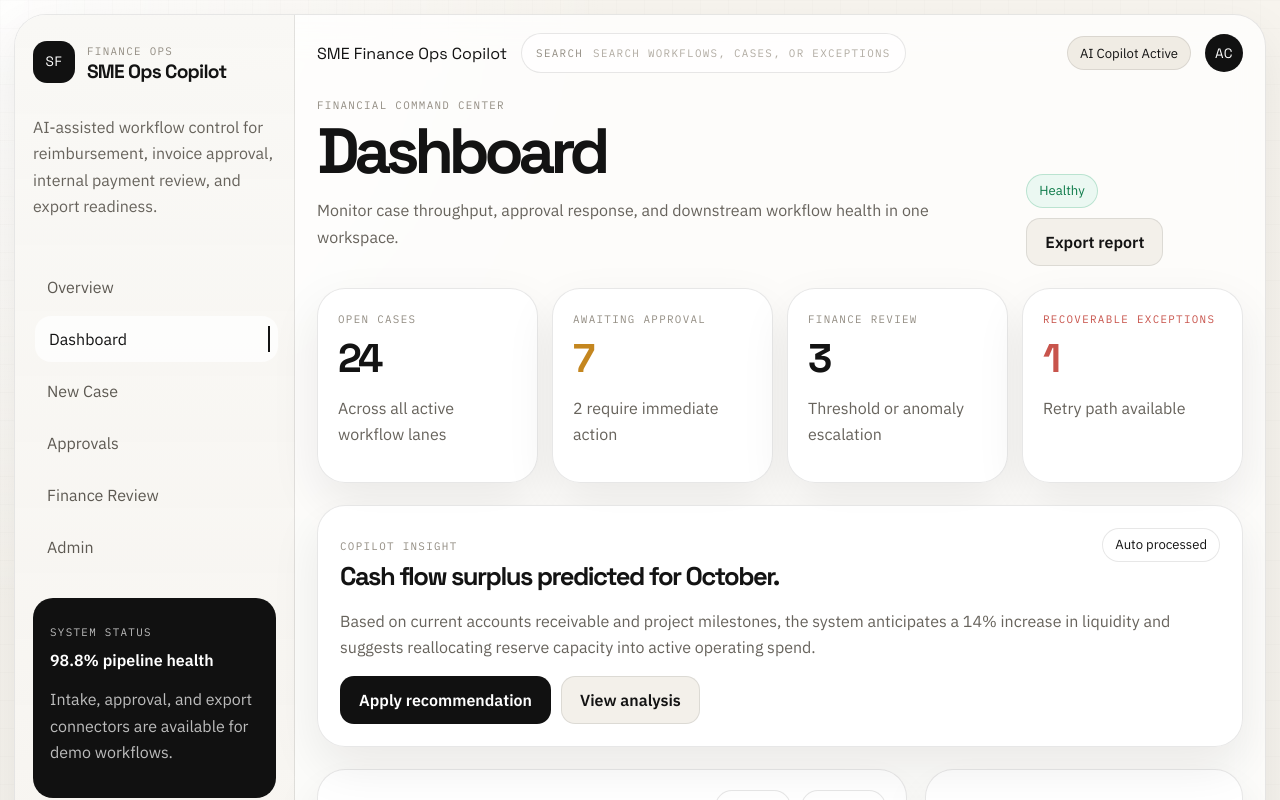
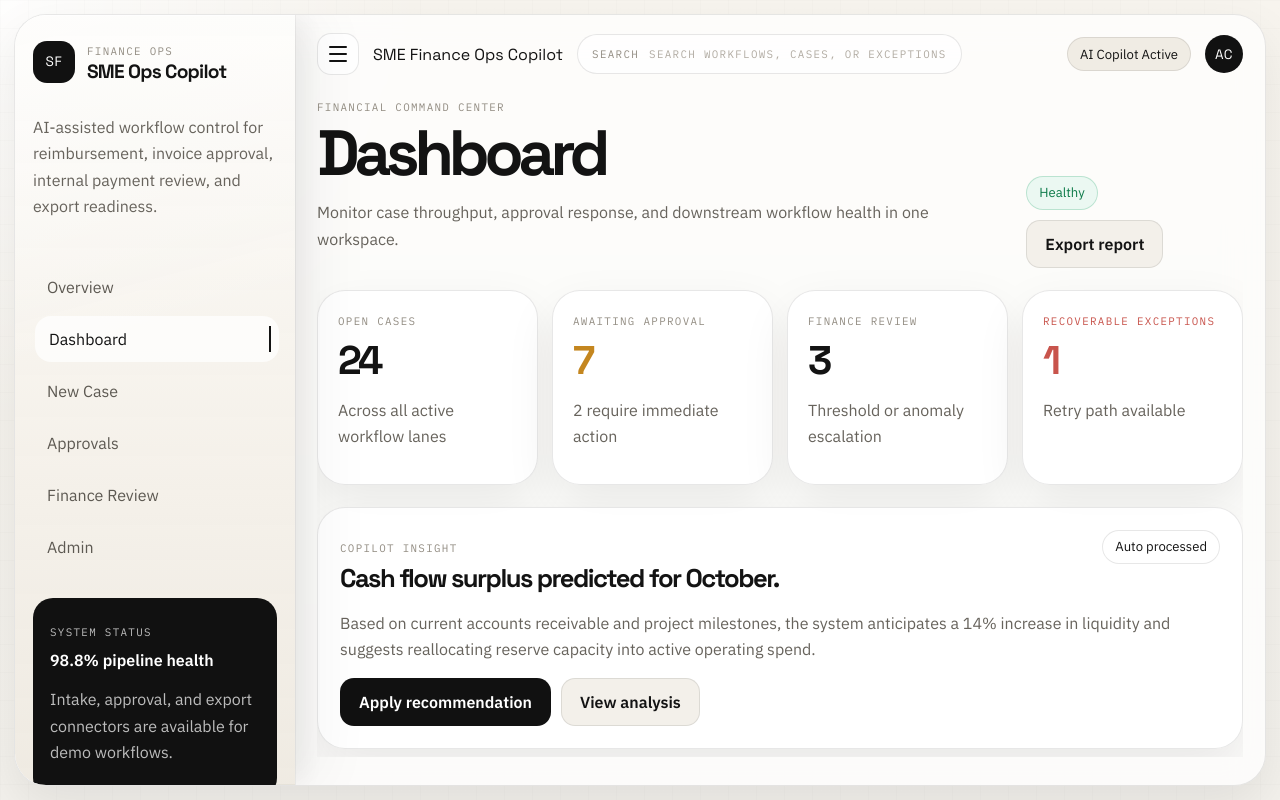
Before and after one commit to Qyang04/Team-Cincai, a Next.js app in the folder apps/web/: page /dashboard in a window 1280 px wide. Shown: the top 800 px of the page. Built offline with nearby package versions, Linux system fonts and the light colour scheme.

Commit message:
feat: implement sidebar

```diff
--- /dev/null
+++ b/apps/web/app/components/app-shell.tsx
@@ -0,0 +1,52 @@
+"use client";
+
+import { useId, useState, type ReactNode } from "react";
+
+type AppShellProps = {
+  sidebar: ReactNode;
+  children: ReactNode;
+};
+
+export function AppShell({ sidebar, children }: AppShellProps) {
+  const [sidebarOpen, setSidebarOpen] = useState(true);
+  const sidebarRegionId = useId();
+
+  return (
+    <div className={`app-shell${sidebarOpen ? "" : " app-shell--sidebar-collapsed"}`}>
+      <div className="app-sidebar-column" id={sidebarRegionId}>
+        {sidebar}
+      </div>
+      <main className="app-main">
+        <div className="topbar">
+          <div className="topbar-search">
+            <button
+              type="button"
+              className="sidebar-toggle"
+              aria-label={sidebarOpen ? "Hide navigation" : "Show navigation"}
+              aria-expanded={sidebarOpen}
+              aria-controls={sidebarRegionId}
+              onClick={() => setSidebarOpen((open) => !open)}
+              suppressHydrationWarning
+            >
+              <span className="sidebar-toggle-icon" aria-hidden>
+                <span />
+                <span />
+                <span />
+              </span>
+            </button>
+            <span className="topbar-label">SME Finance Ops Copilot</span>
+            <div className="search-shell">
+              <span className="search-icon">Search</span>
+              <span className="search-placeholder">Search workflows, cases, or exceptions</span>
+            </div>
+          </div>
+          <div className="topbar-actions">
+            <span className="topbar-chip">AI Copilot Active</span>
+            <span className="avatar-badge">AC</span>
+          </div>
+        </div>
+        <div className="app-main-scroll">{children}</div>
+      </main>
+    </div>
+  );
+}
--- /dev/null
+++ b/apps/web/app/components/app-sidebar.tsx
@@ -0,0 +1,35 @@
+import Link from "next/link";
+import { ShellNav } from "../shell-nav";
+import { PRIMARY_NAV_ITEMS } from "./nav-config";
+
+export function AppSidebar() {
+  return (
+    <aside className="app-rail app-sidebar" aria-label="Primary navigation">
+      <div className="rail-top">
+        <Link href="/" className="brand-lockup">
+          <span className="brand-mark">SF</span>
+          <div>
+            <span className="brand-kicker">Finance Ops</span>
+            <strong>SME Ops Copilot</strong>
+          </div>
+        </Link>
+        <p className="rail-copy">
+          AI-assisted workflow control for reimbursement, invoice approval, internal payment review, and export readiness.
+        </p>
+      </div>
+
+      <ShellNav navItems={PRIMARY_NAV_ITEMS} />
+
+      <div className="rail-footer">
+        <div className="rail-card rail-card-dark">
+          <p className="rail-label">System status</p>
+          <strong>98.8% pipeline health</strong>
+          <p className="muted">Intake, approval, and export connectors are available for demo workflows.</p>
+        </div>
+        <Link href="/cases/new" className="button-primary button-block">
+          New Case
+        </Link>
+      </div>
+    </aside>
+  );
+}
--- /dev/null
+++ b/apps/web/app/components/nav-config.ts
@@ -0,0 +1,13 @@
+export type NavItem = {
+  href: string;
+  label: string;
+};
+
+export const PRIMARY_NAV_ITEMS: NavItem[] = [
+  { href: "/", label: "Overview" },
+  { href: "/dashboard", label: "Dashboard" },
+  { href: "/cases/new", label: "New Case" },
+  { href: "/approvals", label: "Approvals" },
+  { href: "/finance-review", label: "Finance Review" },
+  { href: "/admin/policies", label: "Admin" },
+];
--- a/apps/web/app/globals.css
+++ b/apps/web/app/globals.css
@@ -16,6 +16,14 @@
   --amber: #c4861f;
   --red: #c8544c;
   --shadow: 0 20px 50px rgba(17, 17, 17, 0.08);
+  --sidebar-elev-shadow:
+    1px 0 0 rgba(19, 19, 19, 0.05),
+    10px 0 28px rgba(17, 17, 17, 0.06),
+    28px 0 56px rgba(17, 17, 17, 0.045);
+  --sidebar-elev-shadow-mobile:
+    0 1px 0 rgba(255, 255, 255, 0.55) inset,
+    0 12px 32px rgba(17, 17, 17, 0.07),
+    0 24px 48px rgba(17, 17, 17, 0.04);
   --radius-panel: 28px;
   --radius-soft: 20px;
 }
@@ -61,20 +69,137 @@ textarea {
 }
 
 .app-frame {
+  box-sizing: border-box;
   min-height: 100vh;
+  height: 100vh;
+  max-height: 100vh;
   padding: 14px;
+  display: flex;
+  flex-direction: column;
+}
+
+@supports (height: 100dvh) {
+  .app-frame {
+    height: 100dvh;
+    max-height: 100dvh;
+  }
+}
+
+.app-frame > .app-shell {
+  flex: 1;
+  min-height: 0;
 }
 
 .app-shell {
-  min-height: calc(100vh - 28px);
-  display: grid;
-  grid-template-columns: 280px minmax(0, 1fr);
+  --sidebar-width: 280px;
+  --sidebar-ease: cubic-bezier(0.32, 0.72, 0, 1);
+  --sidebar-duration: 0.34s;
+  min-height: 0;
+  display: flex;
+  flex-direction: row;
+  align-items: stretch;
   border: 1px solid var(--line);
   border-radius: 32px;
   background: rgba(255, 255, 255, 0.72);
   box-shadow: var(--shadow);
   backdrop-filter: blur(18px);
   overflow: hidden;
+}
+
+.app-sidebar-column {
+  position: relative;
+  z-index: 2;
+  flex: 0 0 auto;
+  align-self: stretch;
+  display: flex;
+  flex-direction: column;
+  min-height: 0;
+  width: var(--sidebar-width);
+  max-width: var(--sidebar-width);
+  overflow: hidden;
+  opacity: 1;
+  border-top-left-radius: 31px;
+  border-bottom-left-radius: 31px;
+  box-shadow: var(--sidebar-elev-shadow);
+  transition:
+    max-width var(--sidebar-duration) var(--sidebar-ease),
+    opacity 0.26s ease,
+    border-color var(--sidebar-duration) ease,
+    box-shadow 0.28s ease;
+}
+
+.app-sidebar-column .app-rail {
+  flex: 1 1 auto;
+  min-height: 0;
+  width: var(--sidebar-width);
+  overflow-x: hidden;
+  overflow-y: auto;
+  overscroll-behavior: contain;
+  border-right: none;
+  background:
+    linear-gradient(165deg, rgba(255, 255, 255, 0.55) 0%, transparent 42%),
+    linear-gradient(180deg, rgba(252, 251, 248, 1) 0%, rgba(245, 241, 234, 0.96) 55%, rgba(238, 233, 224, 0.92) 100%);
+  box-shadow:
+    inset 0 1px 0 rgba(255, 255, 255, 0.75),
+    inset 0 -1px 0 rgba(19, 19, 19, 0.04);
+}
+
+.app-shell--sidebar-collapsed .app-sidebar-column {
+  max-width: 0;
+  opacity: 0;
+  pointer-events: none;
+  border-color: transparent;
+  box-shadow: none;
+}
+
+@media (prefers-reduced-motion: reduce) {
+  .app-sidebar-column {
+    transition-duration: 0.01ms !important;
+  }
+
+  .sidebar-toggle-icon span {
+    transition-duration: 0.01ms !important;
+  }
+}
+
+.sidebar-toggle {
+  display: inline-grid;
+  place-items: center;
+  width: 42px;
+  height: 42px;
+  padding: 0;
+  border-radius: 14px;
+  border: 1px solid var(--line);
+  background: var(--panel);
+  color: var(--ink);
+  cursor: pointer;
+  flex-shrink: 0;
+  transition: background 0.18s ease, border-color 0.18s ease, transform 0.2s var(--sidebar-ease);
+}
+
+.sidebar-toggle:hover {
+  background: var(--panel-muted);
+  border-color: var(--line-strong);
+}
+
+.sidebar-toggle:active {
+  transform: scale(0.96);
+}
+
+.sidebar-toggle-icon {
+  display: flex;
+  flex-direction: column;
+  gap: 5px;
+  width: 18px;
+}
+
+.sidebar-toggle-icon span {
+  display: block;
+  height: 2px;
+  width: 100%;
+  background: var(--ink);
+  border-radius: 1px;
+  transition: transform 0.28s var(--sidebar-ease), opacity 0.2s ease;
 }
 
 .app-rail {
@@ -223,7 +348,24 @@ textarea {
 }
 
 .app-main {
+  position: relative;
+  z-index: 1;
+  flex: 1 1 0;
+  min-width: 0;
+  min-height: 0;
+  display: flex;
+  flex-direction: column;
+  overflow: hidden;
   padding: 18px 22px 28px;
+}
+
+.app-main-scroll {
+  flex: 1 1 0;
+  min-height: 0;
+  overflow-x: hidden;
+  overflow-y: auto;
+  overscroll-behavior: contain;
+  -webkit-overflow-scrolling: touch;
 }
 
 .topbar {
@@ -232,6 +374,7 @@ textarea {
   gap: 18px;
   align-items: center;
   margin-bottom: 20px;
+  flex-shrink: 0;
 }
 
 .topbar-search,
@@ -1160,7 +1303,34 @@ td {
 
 @media (max-width: 1200px) {
   .app-shell {
-    grid-template-columns: 1fr;
+    flex-direction: column;
+  }
+
+  .app-sidebar-column {
+    width: 100%;
+    max-width: 100%;
+    max-height: 3200px;
+    border-top-left-radius: 31px;
+    border-top-right-radius: 31px;
+    border-bottom-left-radius: 0;
+    border-bottom-right-radius: 0;
+    box-shadow: var(--sidebar-elev-shadow-mobile);
+    transition:
+      max-height var(--sidebar-duration, 0.34s) var(--sidebar-ease, cubic-bezier(0.32, 0.72, 0, 1)),
+      max-width var(--sidebar-duration, 0.34s) var(--sidebar-ease, cubic-bezier(0.32, 0.72, 0, 1)),
+      opacity 0.24s ease;
+  }
+
+  .app-sidebar-column .app-rail {
+    width: 100%;
+  }
+
+  .app-shell--sidebar-collapsed .app-sidebar-column {
+    max-width: 100%;
+    max-height: 0;
+    opacity: 0;
+    margin: 0;
+    pointer-events: none;
   }
 
   .app-rail {
@@ -1186,10 +1356,18 @@ td {
 @media (max-width: 900px) {
   .app-frame {
     padding: 0;
+    height: 100vh;
+    max-height: 100vh;
+  }
+
+  @supports (height: 100dvh) {
+    .app-frame {
+      height: 100dvh;
+      max-height: 100dvh;
+    }
   }
 
   .app-shell {
-    min-height: 100vh;
     border-radius: 0;
     border-left: 0;
     border-right: 0;
--- a/apps/web/app/layout.tsx
+++ b/apps/web/app/layout.tsx
@@ -1,9 +1,9 @@
 import "./globals.css";
 import type { Metadata } from "next";
 import { Space_Grotesk, IBM_Plex_Sans, IBM_Plex_Mono } from "next/font/google";
-import Link from "next/link";
 import React from "react";
-import { ShellNav } from "./shell-nav";
+import { AppShell } from "./components/app-shell";
+import { AppSidebar } from "./components/app-sidebar";
 
 const displayFont = Space_Grotesk({
   subsets: ["latin"],
@@ -27,65 +27,12 @@ export const metadata: Metadata = {
   description: "Agentic finance workflow platform for claims, invoices, and internal payment operations.",
 };
 
-const navItems = [
-  { href: "/", label: "Overview" },
-  { href: "/dashboard", label: "Dashboard" },
-  { href: "/cases/new", label: "New Case" },
-  { href: "/approvals", label: "Approvals" },
-  { href: "/finance-review", label: "Finance Review" },
-  { href: "/admin/policies", label: "Admin" },
-];
-
 export default function RootLayout({ children }: { children: React.ReactNode }) {
   return (
     <html lang="en">
       <body className={`${displayFont.variable} ${bodyFont.variable} ${monoFont.variable}`}>
         <div className="app-frame">
-          <div className="app-shell">
-            <aside className="app-rail">
-              <div className="rail-top">
-                <Link href="/" className="brand-lockup">
-                  <span className="brand-mark">SF</span>
-                  <div>
-                    <span className="brand-kicker">Finance Ops</span>
-                    <strong>SME Ops Copilot</strong>
-                  </div>
-                </Link>
-                <p className="rail-copy">
-                  AI-assisted workflow control for reimbursement, invoice approval, internal payment review, and export readiness.
-                </p>
-              </div>
-
-              <ShellNav navItems={navItems} />
-
-              <div className="rail-footer">
-                <div className="rail-card rail-card-dark">
-                  <p className="rail-label">System status</p>
-                  <strong>98.8% pipeline health</strong>
-                  <p className="muted">Intake, approval, and export connectors are available for demo workflows.</p>
-                </div>
-                <Link href="/cases/new" className="button-primary button-block">
-                  New Case
-                </Link>
-              </div>
-            </aside>
-            <main className="app-main">
-              <div className="topbar">
-                <div className="topbar-search">
-                  <span className="topbar-label">SME Finance Ops Copilot</span>
-                  <div className="search-shell">
-                    <span className="search-icon">Search</span>
-                    <span className="search-placeholder">Search workflows, cases, or exceptions</span>
-                  </div>
-                </div>
-                <div className="topbar-actions">
-                  <span className="topbar-chip">AI Copilot Active</span>
-                  <span className="avatar-badge">AC</span>
-                </div>
-              </div>
-              {children}
-            </main>
-          </div>
+          <AppShell sidebar={<AppSidebar />}>{children}</AppShell>
         </div>
       </body>
     </html>
```
